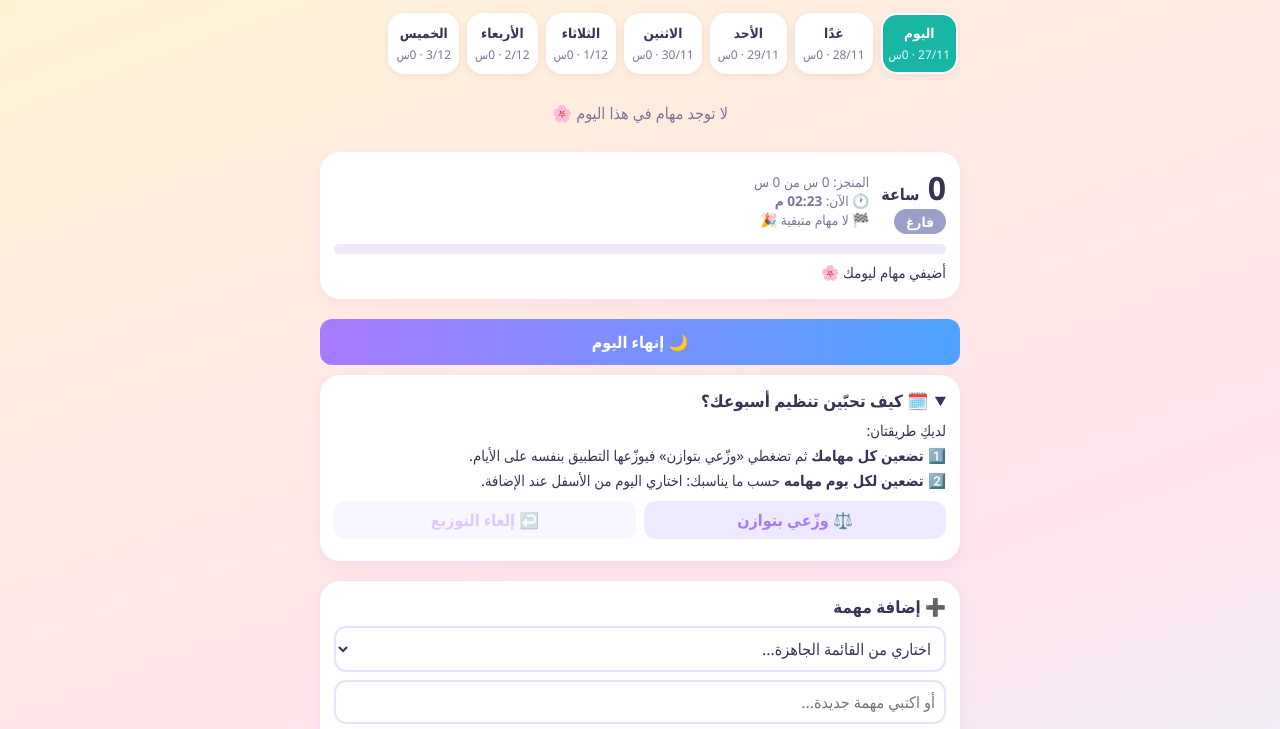
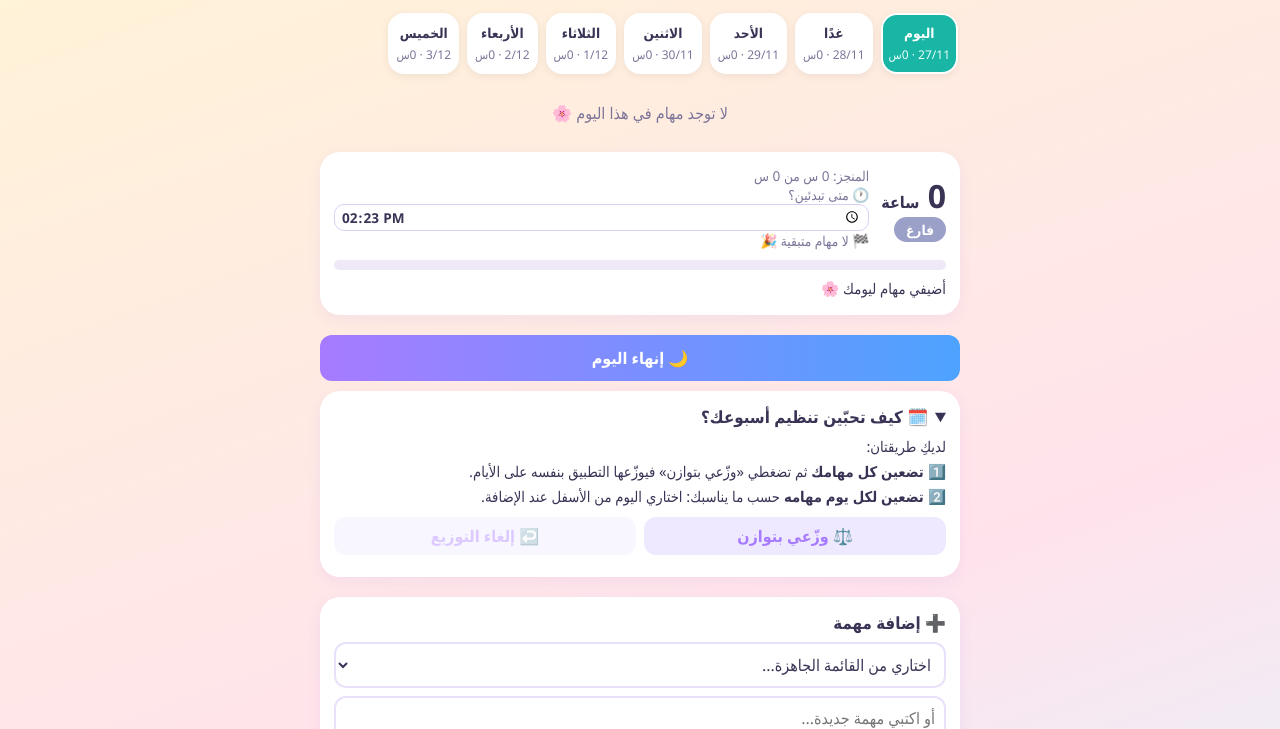
Before and after one commit to Rassikh1/Waqtuk, a plain HTML site: page index.html in a window 1280 px wide. Shown: the part 77-806 px from the top of the page. Drawn offline with Linux system fonts and the light colour scheme.

Commit message:
Add files via upload

```diff
--- a/index.html
+++ b/index.html
@@ -186,11 +186,14 @@ if(tot===0){lab="فارغ";col="#9aa0c8";tip="أضيفي مهام ليومك
 else if(tot<480){lab="خفيف";col="#19b5a5";tip="يومك خفيف! يمكنك إضافة مهام أخرى 🌟"}
 else if(tot<=960){lab="متوسط";col="#f5a623";tip="يوم متوسط، التزمي بوقت كل عمل وستنجزين كل شيء 👍"}
 else{lab="مشحون";col="#ff6b6b";tip="يوم مشحون! يُفضّل تخفيف الحمل ونقل بعض المهام ليوم آخر 🍃"}
-$("sum").innerHTML=`<div class="stat"><div><div class="big">${hrs(tot)} <small style="font-size:1rem">ساعة</small></div><span class="badge" style="background:${col}">${lab}</span></div><div style="flex:1;font-size:.85rem;color:var(--mut)">المنجز: ${hrs(dn)} س من ${hrs(tot)} س<br>🕐 الآن: <b id="nowt"></b><br>🏁 <span id="endl"></span> <b id="endt"></b></div></div><div class="bar"><i style="width:${tot?dn/tot*100:0}%"></i></div><div class="tip">${tip}</div>${tot>720?'<div class="warn">⚠️ تجاوزتِ 12 ساعة! جسمك يستحق الراحة، أجّلي بعض المهام 💤</div>':""}`;
+$("sum").innerHTML=`<div class="stat"><div><div class="big">${hrs(tot)} <small style="font-size:1rem">ساعة</small></div><span class="badge" style="background:${col}">${lab}</span></div><div style="flex:1;font-size:.85rem;color:var(--mut)">المنجز: ${hrs(dn)} س من ${hrs(tot)} س<br>🕐 متى تبدئين؟ <input type="time" id="stt" value="${stVal()}" style="font:inherit;font-weight:700;border:1.5px solid #d9d0f5;border-radius:10px;padding:2px 6px;background:var(--card);color:var(--ink)"> ${(S.st&&S.st[S.sel])?'<button id="stn" style="font:inherit;font-size:.8rem;border:0;background:#ece6ff;color:#6b4fd8;border-radius:10px;padding:3px 8px;margin-inline-start:4px">↺ افتراضي</button>':""}<br>🏁 <span id="endl"></span> <b id="endt"></b></div></div><div class="bar"><i style="width:${tot?dn/tot*100:0}%"></i></div><div class="tip">${tip}</div>${tot>960?'<div class="warn">⚠️ تجاوزتِ 16 ساعة! جسمك يستحق الراحة، أجّلي بعض المهام 💤</div>':""}`;sumTimes();
 const cols=["#4da3ff","#ff7a59","#a77bff","#19b5a5","#ffc83d"];
 $("list").innerHTML=ts.length?ts.map(t=>{const d=st(t,S.sel)==="done";return `<div class="task ${d?"done":""}" style="border-right-color:${d?"":cols[t.id%5]}"><div class="ar"><button data-u="${t.id}">▲</button><button data-w="${t.id}">▼</button></div><input type="checkbox" class="chk" data-c="${t.id}" ${d?"checked":""}><div class="nm">${t.name}<div class="meta">${d?"⏱ "+fmt(t.min):`<select class="ds" data-d="${t.id}">${durOpts(t.min)}</select>${[15,30,45,60,90,120,150,180].includes(t.min)?"":`<button class="x" data-cd="${t.id}" title="حذف المدة اليدوية" style="padding:0 7px;font-size:.9rem;margin-inline-start:4px">×</button>`}`} ${t.daily?"· 🔁 يوميًا":""}</div></div>${d?"":`<button class="go" data-s="${t.id}">▶ ابدئي</button><button class="yel" data-p="${t.id}" title="تأجيلها ليوم غد">📅 غدًا</button>`}<button class="x" data-r="${t.id}" title="تكرار يوميًا" style="font-size:1.1rem;${t.daily?"opacity:1":"opacity:.3;filter:grayscale(1)"}">🔁</button><button class="x" data-x="${t.id}">✕</button></div>`}).join(""):'<div class="empty">لا توجد مهام في هذا اليوم 🌸</div>';
 save()}
-function sumTimes(){const n=new Date(),f=x=>x.toLocaleTimeString("ar",{hour:"2-digit",minute:"2-digit"});if(!$("nowt"))return;const rem=forDay(S.sel).filter(t=>st(t,S.sel)!=="done").reduce((a,t)=>a+t.min,0);$("nowt").textContent=f(n);if(!rem){$("endl").textContent="لا مهام متبقية 🎉";$("endt").textContent=""}else{const e=new Date(n.getTime()+rem*60000);$("endl").textContent=S.sel===key(n)?"تنتهين تقريبًا عند":"لو بدأتِ الآن تنتهين عند";$("endt").textContent=f(e)+(key(e)!==key(n)?" (بعد منتصف الليل)":"")}}
+function stVal(){const c=S.st&&S.st[S.sel];if(c)return c;if(S.sel===key(new Date())){const n=new Date();return String(n.getHours()).padStart(2,"0")+":"+String(n.getMinutes()).padStart(2,"0")}return"06:00"}
+function sumTimes(){const n=new Date(),f=x=>x.toLocaleTimeString("ar",{hour:"2-digit",minute:"2-digit"});const inp=$("stt");if(!inp)return;const isToday=S.sel===key(n),custom=S.st&&S.st[S.sel];if(!custom&&document.activeElement!==inp)inp.value=stVal();const rem=forDay(S.sel).filter(t=>st(t,S.sel)!=="done").reduce((a,t)=>a+t.min,0);if(!rem){$("endl").textContent="لا مهام متبقية 🎉";$("endt").textContent=""}else{const v=inp.value||stVal(),[h,m]=v.split(":").map(Number),b=new Date(S.sel+"T00:00:00");b.setHours(h,m,0,0);const e=new Date(b.getTime()+rem*60000);$("endl").textContent=custom||!isToday?"لو بدأتِ في هذا الوقت تنتهين عند":"تنتهين تقريبًا عند";$("endt").textContent=f(e)+(key(e)!==S.sel?" (بعد منتصف الليل)":"")}}
+document.addEventListener("change",e=>{if(e.target&&e.target.id==="stt"){S.st=S.st||{};if(e.target.value)S.st[S.sel]=e.target.value;save();render()}});
+document.addEventListener("click",e=>{if(e.target&&e.target.id==="stn"){if(S.st)delete S.st[S.sel];save();render()}});
 let WL=null;async function keepAwake(){try{if(navigator.wakeLock)WL=await navigator.wakeLock.request("screen")}catch(e){}}
 function relAwake(){try{WL&&WL.release()}catch(e){}WL=null}
 document.addEventListener("visibilitychange",()=>{if(!document.hidden&&T&&Date.now()<T.end)keepAwake()});
```
